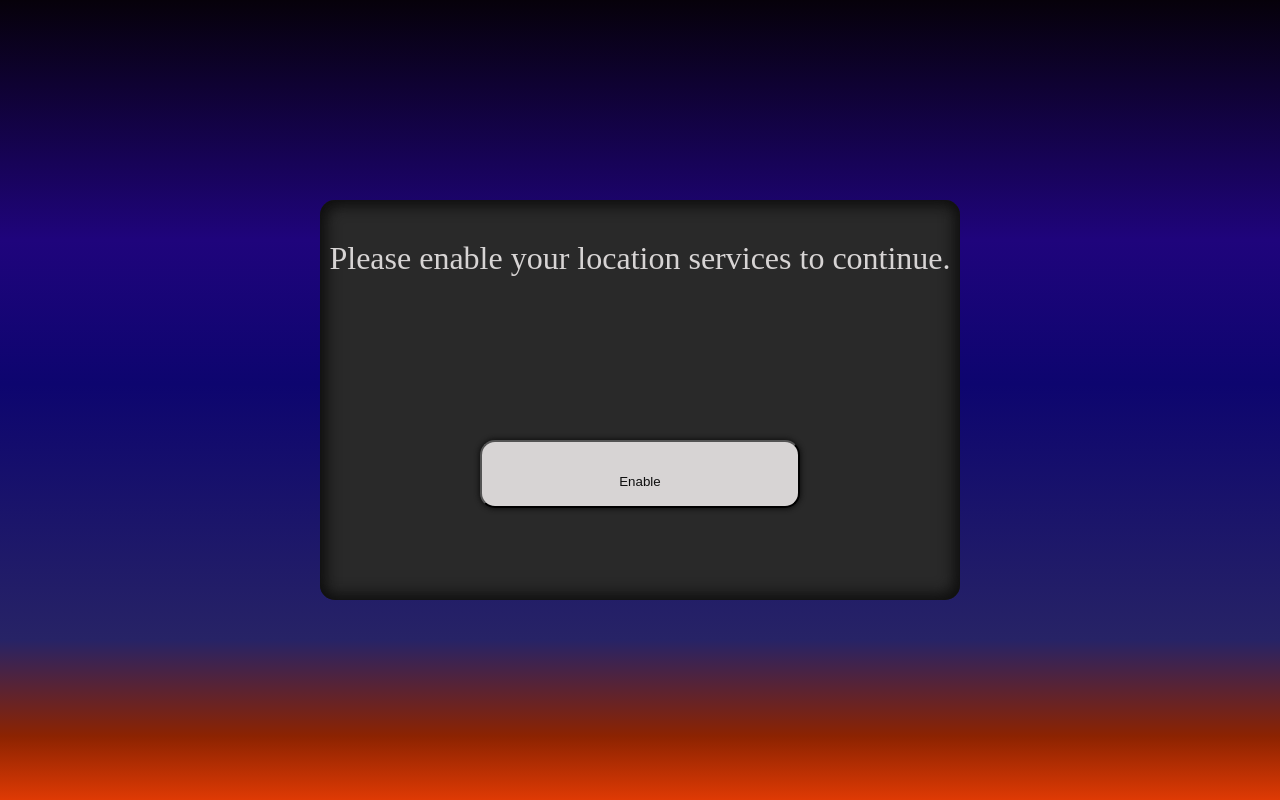
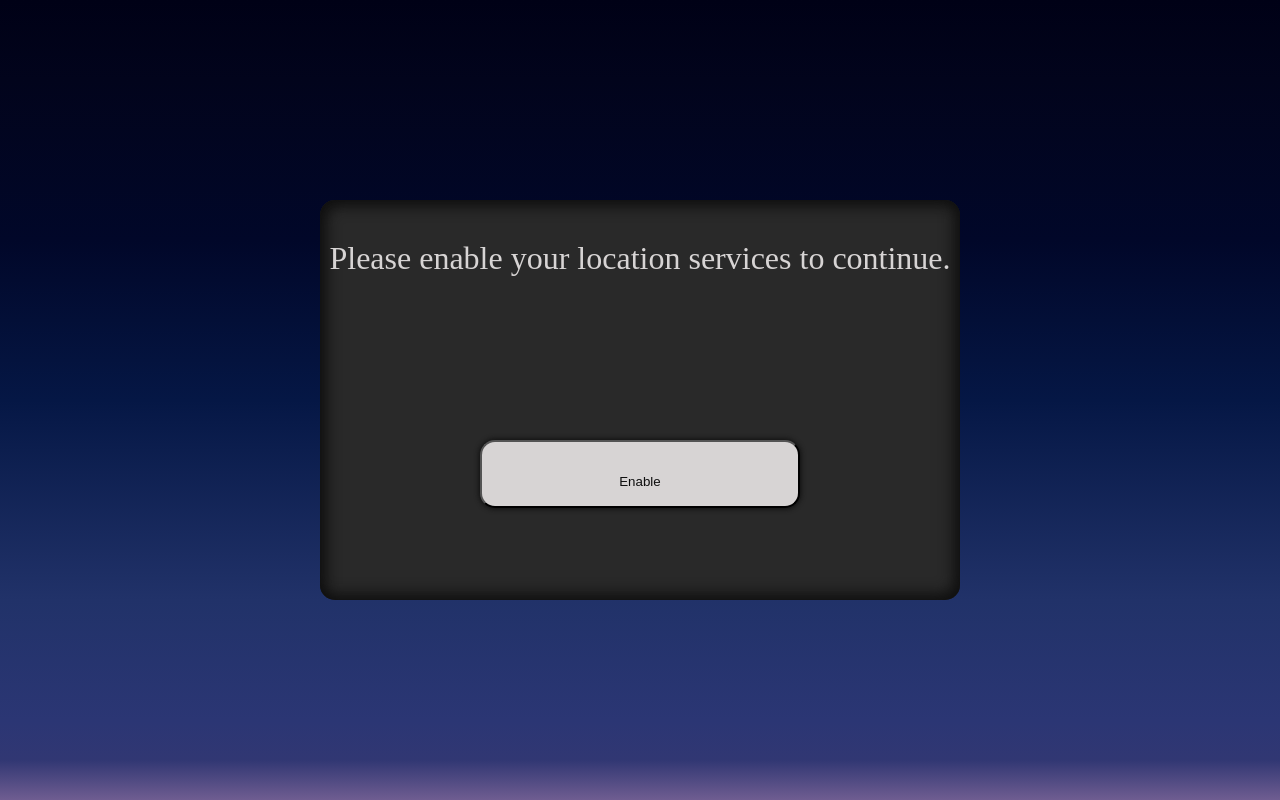
Before and after one commit to CB721/weather-client, a React (Create React App) app: page / in a window 1280 px wide. Built offline with nearby package versions, Linux system fonts and the light colour scheme.

Commit message:
Linear gradients for time of day

```diff
--- a/src/App.js
+++ b/src/App.js
@@ -13,7 +13,7 @@ function App() {
   const [long, setLong] = useState();
   const [modalMessage, setModalMessage] = useState("Please enable your location services to continue.");
   const [locationPermission, setLocationPermission] = useState(false);
-  const [timeOfDay, setTimeOfDay] = useState("sunrise");
+  const [timeOfDay, setTimeOfDay] = useState("night");
 
   const currentHour = parseInt(moment().format("H"));
 
@@ -91,18 +91,18 @@ function App() {
     if (savedWeather) {
       setWeather(savedWeather);
     }
-    if (currentHour >= 5 && currentHour < 10) {
-      setTimeOfDay("sunrise");
-    }
-    if (currentHour >= 10 && currentHour < 17) {
-      setTimeOfDay("day");
-    }
-    if (currentHour >= 17 && currentHour < 21) {
-      setTimeOfDay("evening");
-    }
-    if ((currentHour >= 21 && currentHour < 25) || (currentHour >= 0 && currentHour < 5)) {
-      setTimeOfDay("night");
-    }
+    // if (currentHour >= 5 && currentHour < 10) {
+    //   setTimeOfDay("sunrise");
+    // }
+    // if (currentHour >= 10 && currentHour < 17) {
+    //   setTimeOfDay("day");
+    // }
+    // if (currentHour >= 17 && currentHour < 21) {
+    //   setTimeOfDay("evening");
+    // }
+    // if ((currentHour >= 21 && currentHour < 25) || (currentHour >= 0 && currentHour < 5)) {
+    //   setTimeOfDay("night");
+    // }
   }, []);
 
   function getLocation() {
--- a/src/App.scss
+++ b/src/App.scss
@@ -20,30 +20,39 @@ $white: #d7d4d4;
     &.day {
         background: linear-gradient(
             180deg,
-            rgba(132, 214, 250, 1) 0%,
-            rgba(57, 193, 252, 1) 49%,
-            rgba(4, 143, 203, 1) 99%
+            rgb(0, 60, 141) 0%,
+            rgb(0, 97, 191) 25%,
+            rgb(1, 127, 214) 45%,
+            rgb(54, 162, 230) 75%,
+            rgb(117, 192, 241) 99%
         );
     }
     &.evening {
         background: linear-gradient(
             180deg,
-            rgba(6, 1, 10, 1) 0%,
-            rgba(31, 4, 124, 1) 30%,
-            rgba(13, 5, 111, 1) 48%,
-            rgba(39, 35, 102, 1) 80%,
-            rgba(140, 35, 1, 1) 92%,
-            rgba(223, 58, 4, 1) 100%
+            rgb(3, 4, 10) 0%,
+            rgb(11, 7, 23) 10%,
+            rgb(35, 18, 58) 30%,
+            rgb(74, 34, 95) 45%,
+            rgb(102, 46, 111) 65%,
+            rgb(161, 78, 141) 80%,
+            rgb(207, 121, 152) 90%,
+            rgb(254, 178, 160) 95%,
+            rgb(242, 149, 127) 100%
         );
     }
     &.night {
         background: rgb(0, 0, 0);
         background: linear-gradient(
             180deg,
-            rgba(0, 0, 0, 1) 0%,
-            rgba(18, 17, 17, 1) 34%,
-            rgba(21, 4, 34, 1) 76%,
-            rgba(13, 5, 111, 1) 100%
+            rgb(0, 1, 22) 0%,
+            rgb(2, 4, 28) 10%,
+            rgb(1, 7, 41) 30%,
+            rgb(5, 23, 69) 50%,
+            rgb(33, 50, 105) 75%,
+            rgb(43, 54, 116) 90%,
+            rgb(49, 55, 115) 95%,
+            rgb(111, 93, 145) 100%
         );
     }
 }
```
